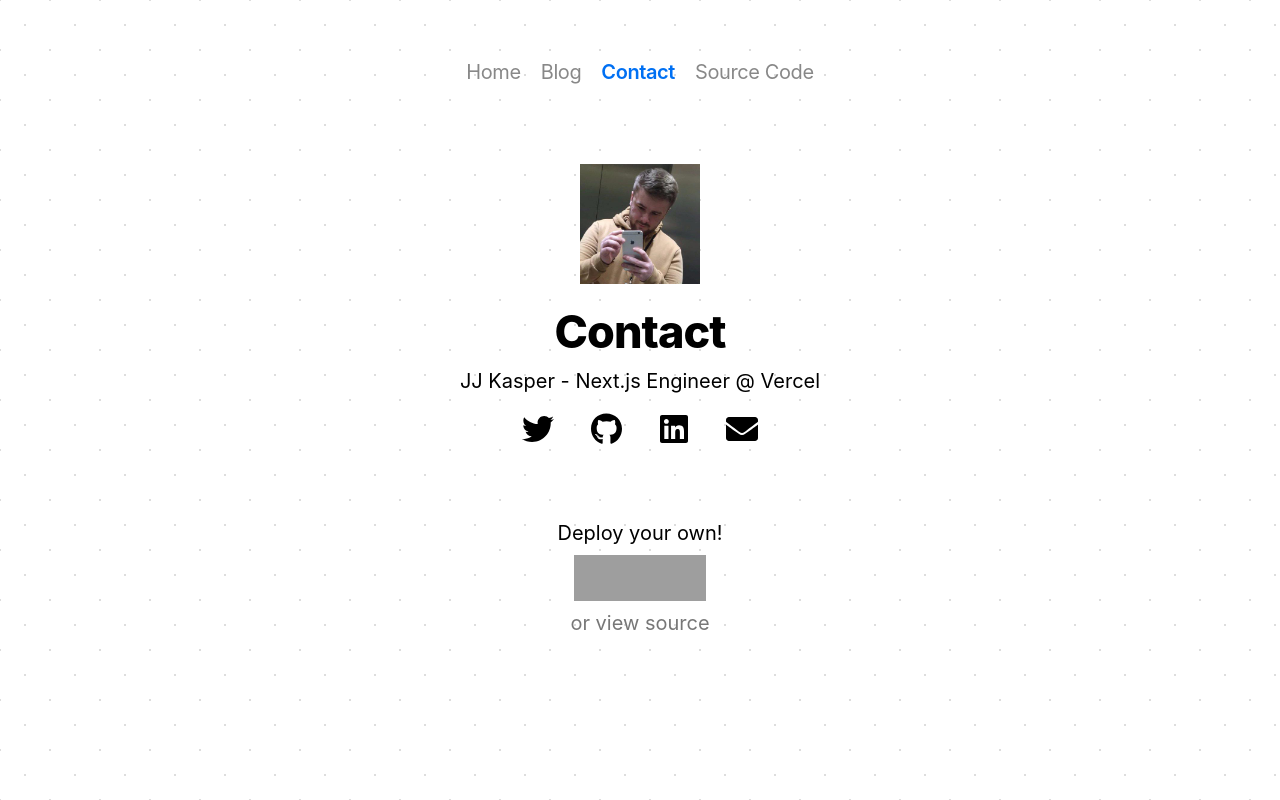
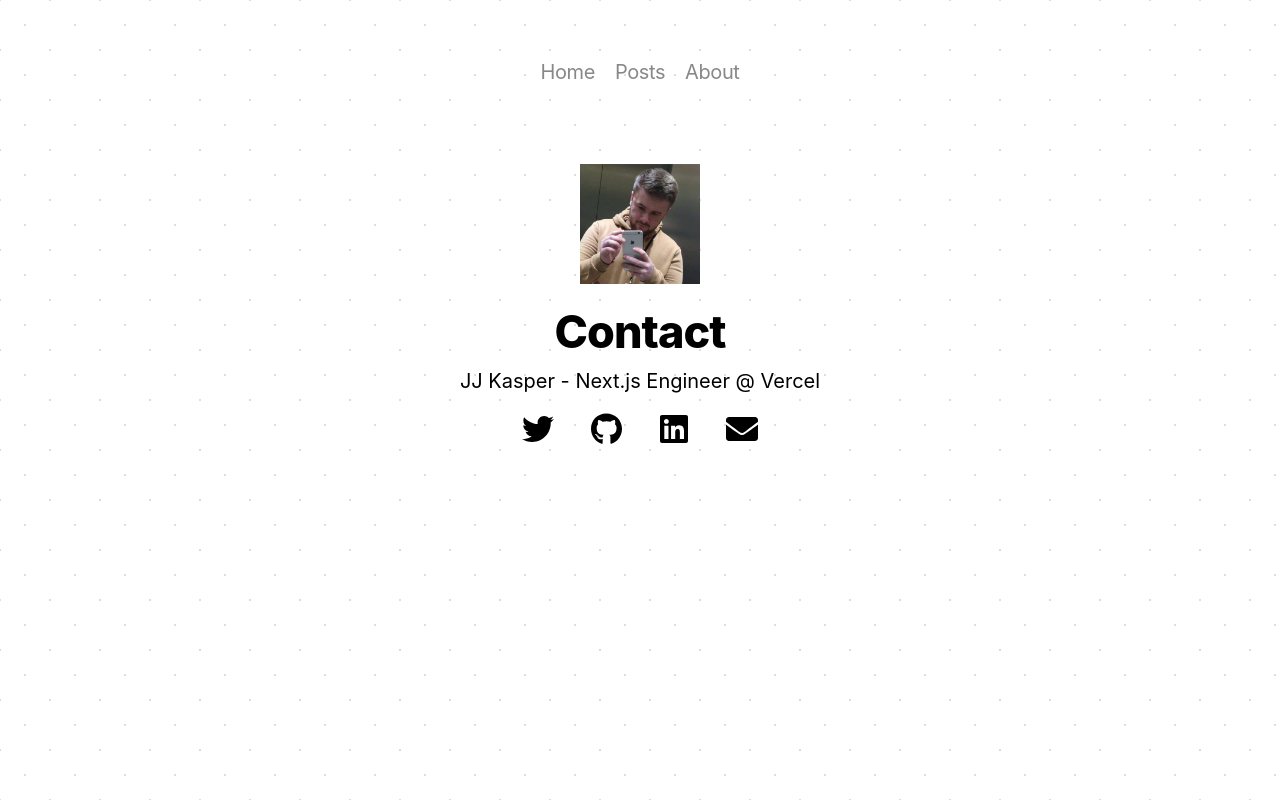
Before and after one commit to TomTucka/tomwithers.dev, a Next.js app: page /contact in a window 1280 px wide. Built offline with nearby package versions, Linux system fonts and the light colour scheme; grey boxes are pictures that could not be loaded.

Commit message:
Update header and footer

```diff
--- a/src/components/footer.tsx
+++ b/src/components/footer.tsx
@@ -2,22 +2,6 @@ import ExtLink from './ext-link'
 
 export default () => (
   <>
-    <footer>
-      <span>Deploy your own!</span>
-      <ExtLink href="https://vercel.com/import/git?s=https://github.com/ijjk/notion-blog/tree/master&env=NOTION_TOKEN,BLOG_INDEX_ID&envDescription=Required+env+values+for+deploying&envLink=https://github.com/ijjk/notion-blog%23getting-blog-index-and-token">
-        <img
-          src="https://vercel.com/button"
-          height={46}
-          width={132}
-          alt="deploy to Vercel button"
-        />
-      </ExtLink>
-      <span>
-        or{' '}
-        <ExtLink href="https://github.com/ijjk/notion-blog">
-          view source
-        </ExtLink>
-      </span>
-    </footer>
+    <footer></footer>
   </>
 )
--- a/src/components/header.tsx
+++ b/src/components/header.tsx
@@ -1,47 +1,46 @@
 import Link from 'next/link'
 import Head from 'next/head'
-import ExtLink from './ext-link'
 import { useRouter } from 'next/router'
 import styles from '../styles/header.module.css'
 
 const navItems: { label: string; page?: string; link?: string }[] = [
   { label: 'Home', page: '/' },
-  { label: 'Blog', page: '/blog' },
-  { label: 'Contact', page: '/contact' },
-  { label: 'Source Code', link: 'https://github.com/ijjk/notion-blog' },
+  { label: 'Posts', page: '/blog' },
+  { label: 'About', page: '/about' },
 ]
 
-const ogImageUrl = 'https://notion-blog.now.sh/og-image.png'
+const isActive = (page, pathname) => {
+  return pathname === page || (page === '/posts' && pathname.startsWith(page))
+}
 
-export default ({ titlePre = '' }) => {
-  const { pathname } = useRouter()
+const ogImageUrl = ''
+const defaultDescription =
+  "Tom Withers' Blog about automation, infrastructure & software development"
 
+export default ({ titlePre = '', description = '' }) => {
+  const { asPath } = useRouter()
+
+  const title = [titlePre, 'Tom Withers'].filter(s => s.length > 0).join(' | ')
+  const desc = description === '' ? defaultDescription : description
   return (
     <header className={styles.header}>
       <Head>
-        <title>{titlePre ? `${titlePre} |` : ''} My Notion Blog</title>
-        <meta
-          name="description"
-          content="An example Next.js site using Notion for the blog"
-        />
-        <meta name="og:title" content="My Notion Blog" />
+        <title>{title}</title>
+        <meta name="description" content={desc} />
+        <meta name="og:title" content={title} />
         <meta property="og:image" content={ogImageUrl} />
-        <meta name="twitter:site" content="@_ijjk" />
+        <meta name="twitter:site" content="@tomtucka" />
         <meta name="twitter:card" content="summary_large_image" />
         <meta name="twitter:image" content={ogImageUrl} />
       </Head>
       <ul>
-        {navItems.map(({ label, page, link }) => (
+        {navItems.map(({ label, page }) => (
           <li key={label}>
-            {page ? (
-              <Link href={page}>
-                <a className={pathname === page ? 'active' : undefined}>
-                  {label}
-                </a>
-              </Link>
-            ) : (
-              <ExtLink href={link}>{label}</ExtLink>
-            )}
+            <Link href={page}>
+              <a className={isActive(page, asPath) ? 'active' : undefined}>
+                {label}
+              </a>
+            </Link>
           </li>
         ))}
       </ul>
```
